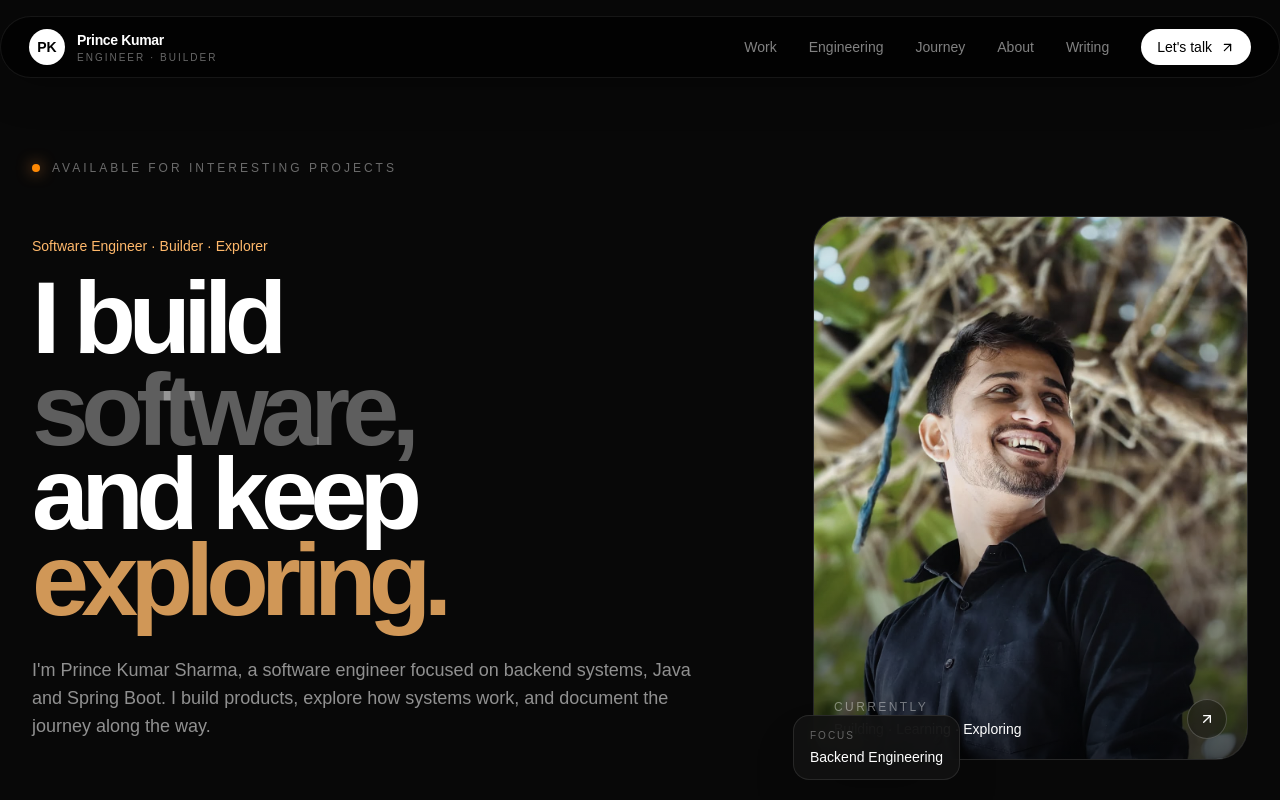
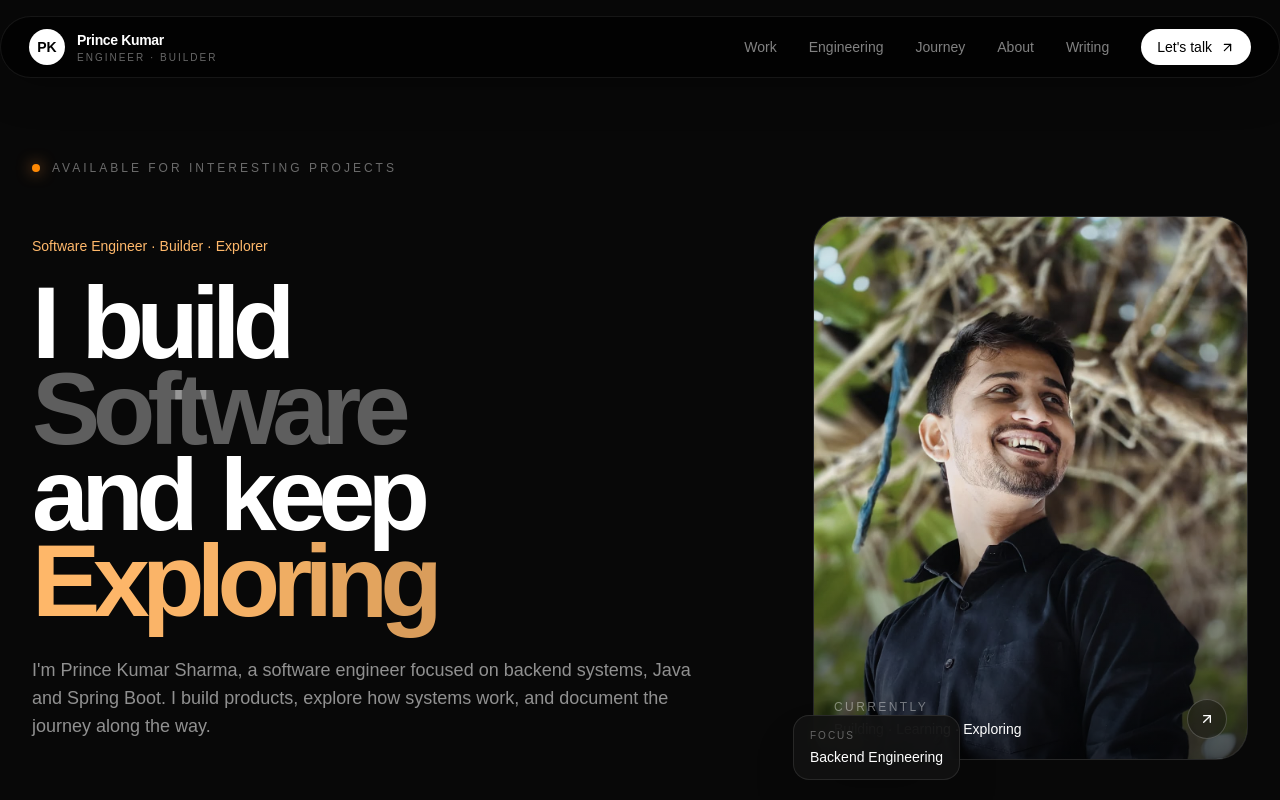
Before and after one commit to kumarprince06/prince-portfolio, a Next.js app: page / in a window 1280 px wide. Shown: the top 800 px of the page. Built offline with nearby package versions, Linux system fonts and the light colour scheme.

Commit message:
Add per-letter hero headline animation

```diff
--- a/components/Hero.tsx
+++ b/components/Hero.tsx
@@ -4,6 +4,13 @@ import Image from "next/image";
 import { ArrowUpRight } from "lucide-react";
 import { motion } from "motion/react";
 import Reveal from "./Reveal";
+
+const headlineLines = [
+    [{ text: "I build ", className: "text-white" }],
+    [{ text: "Software", className: "text-white/35" }],
+    [{ text: "and keep", className: "text-white" }],
+    [{ text: "Exploring", className: "text-orange-300" }],
+];
 
 export default function Hero() {
     return (
@@ -30,37 +37,44 @@ export default function Hero() {
                                 Software Engineer · Builder · Explorer
                             </p>
 
-                            <h1 className="max-w-5xl text-[clamp(3.4rem,8vw,8rem)] font-semibold leading-[0.86] tracking-[-0.075em] text-white md:leading-[0.84]">
-                                <motion.span
-                                    className="inline-block"
-                                    animate={{ y: [0, -5, 0] }}
-                                    transition={{ duration: 4.8, repeat: Infinity, ease: "easeInOut" }}
-                                >
-                                    I build
-                                </motion.span>
-                                <br />
-                                <motion.span
-                                    className="inline-block text-white/35"
-                                    animate={{ y: [0, 6, 0] }}
-                                    transition={{ duration: 5.6, repeat: Infinity, ease: "easeInOut", delay: 0.4 }}
-                                >
-                                    software,
-                                </motion.span>
-                                <br />
-                                <motion.span
-                                    className="inline-block text-white"
-                                    animate={{ y: [0, -4, 0] }}
-                                    transition={{ duration: 5.2, repeat: Infinity, ease: "easeInOut", delay: 0.8 }}
-                                >
-                                    and keep{" "}
-                                    <motion.span
-                                        className="inline-block text-orange-300"
-                                        animate={{ opacity: [0.7, 1, 0.7] }}
-                                        transition={{ duration: 3.2, repeat: Infinity, ease: "easeInOut", delay: 1.2 }}
-                                    >
-                                        exploring.
-                                    </motion.span>
-                                </motion.span>
+                            <h1
+                                className="max-w-5xl text-[clamp(3.4rem,8vw,8rem)] font-semibold leading-[0.86] tracking-[-0.075em] text-white md:leading-[0.84]"
+                            >
+                                {headlineLines.map((segments, lineIndex) => (
+                                    <span key={lineIndex} className="block whitespace-nowrap">
+                                        {segments.map((segment) => (
+                                            <span key={segment.text} className={segment.className}>
+                                                {segment.text.split("").map((character, characterIndex) => {
+                                                    const index = headlineLines
+                                                        .slice(0, lineIndex)
+                                                        .flat()
+                                                        .reduce((total, item) => total + item.text.length, 0) +
+                                                        segments
+                                                            .slice(0, segments.indexOf(segment))
+                                                            .reduce((total, item) => total + item.text.length, 0) +
+                                                        characterIndex;
+
+                                                    return (
+                                                        <motion.span
+                                                            key={`${segment.text}-${characterIndex}`}
+                                                            className={`inline-block ${character === " " ? "w-[0.28em]" : ""}`}
+                                                            animate={{ opacity: [0, 1, 1, 0], y: [5, 0, 0, -3] }}
+                                                            transition={{
+                                                                duration: 4.2,
+                                                                delay: index * 0.06,
+                                                                repeat: Infinity,
+                                                                ease: [0.4, 0, 0.2, 1],
+                                                            }}
+                                                        >
+                                                            {character === " " ? "\u00a0" : character}
+                                                        </motion.span>
+                                                    );
+                                                })}
+                                            </span>
+                                        ))}
+                                        {lineIndex < headlineLines.length - 1 && <br />}
+                                    </span>
+                                ))}
                             </h1>
 
                             <p className="mt-8 max-w-2xl text-base leading-7 text-white/55 md:text-lg">
```
